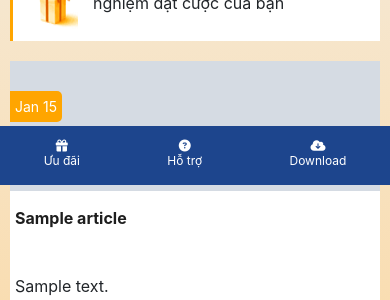
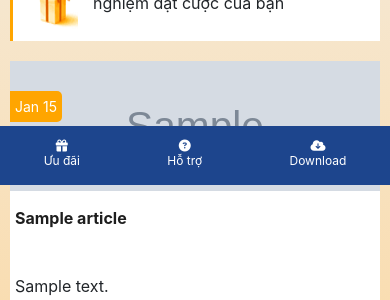
Before and after one commit to chickie8x/bet789Clone, a Django app: template templates/bet/index.html in a window 390 px wide. Shown: the part 659-959 px from the top of the page. Run offline with Django 3.2, Linux system fonts and the light colour scheme; the template is opened without the code that fills it: most values are stand-ins (such as "Sample title", 1, 10 or a date in 2020); grey boxes marked "Sample" are stand-in pictures; some libraries are stand-ins or nearby versions.

Commit message:
fix article list mobile layout homepage

```diff
--- a/bet/static/style2.css
+++ b/bet/static/style2.css
@@ -205,6 +205,8 @@ div.img-wrapper{
 }
 img.article-img{
     object-fit: cover;
+    width: 100%;
+    height: 100%;
 }
 
 p.article-desc{
--- a/untitled1/settings.py
+++ b/untitled1/settings.py
@@ -25,7 +25,7 @@ SECRET_KEY = 'j+5hv-lt8)ksn&l7u@%dki4ti^4f$k3n=@p_u1+06908%4zajk'
 # SECURITY WARNING: don't run with debug turned on in production!
 DEBUG = True
 
-ALLOWED_HOSTS = []
+ALLOWED_HOSTS = ['*']
 
 
 # Application definition
```
